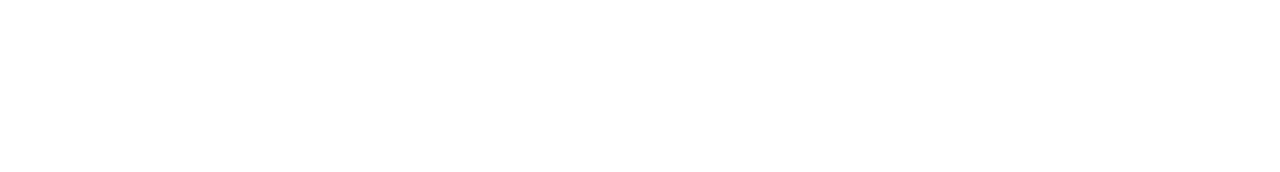
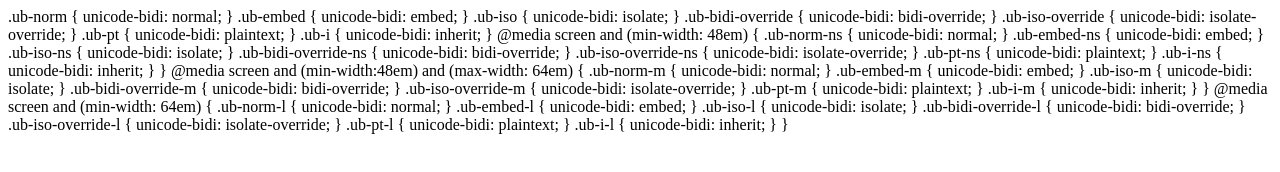
Before and after one commit to mrmrs/css-unicode-bidi, a website: page index.html in a window 1280 px wide. Drawn offline with Linux system fonts and the light colour scheme.

Commit message:
Adding css contents to html file for documentation

```diff
--- a/index.html
+++ b/index.html
@@ -12,5 +12,43 @@
     <link rel="stylesheet" href="unicode-bidi.css">
   </head>
   <body>
-  </body>
+.ub-norm {          unicode-bidi: normal; }
+.ub-embed {         unicode-bidi: embed; }
+.ub-iso {           unicode-bidi: isolate; }
+.ub-bidi-override { unicode-bidi: bidi-override; }
+.ub-iso-override {  unicode-bidi: isolate-override; }
+.ub-pt {            unicode-bidi: plaintext; }
+.ub-i {             unicode-bidi: inherit; }
+
+@media screen and (min-width: 48em) {
+.ub-norm-ns {          unicode-bidi: normal; }
+.ub-embed-ns {         unicode-bidi: embed; }
+.ub-iso-ns {           unicode-bidi: isolate; }
+.ub-bidi-override-ns { unicode-bidi: bidi-override; }
+.ub-iso-override-ns {  unicode-bidi: isolate-override; }
+.ub-pt-ns {            unicode-bidi: plaintext; }
+.ub-i-ns {             unicode-bidi: inherit; }
+}
+
+@media screen and (min-width:48em) and (max-width: 64em) {
+.ub-norm-m {          unicode-bidi: normal; }
+.ub-embed-m {         unicode-bidi: embed; }
+.ub-iso-m {           unicode-bidi: isolate; }
+.ub-bidi-override-m { unicode-bidi: bidi-override; }
+.ub-iso-override-m {  unicode-bidi: isolate-override; }
+.ub-pt-m {            unicode-bidi: plaintext; }
+.ub-i-m {             unicode-bidi: inherit; }
+}
+
+@media screen and (min-width: 64em) {
+.ub-norm-l {          unicode-bidi: normal; }
+.ub-embed-l {         unicode-bidi: embed; }
+.ub-iso-l {           unicode-bidi: isolate; }
+.ub-bidi-override-l { unicode-bidi: bidi-override; }
+.ub-iso-override-l {  unicode-bidi: isolate-override; }
+.ub-pt-l {            unicode-bidi: plaintext; }
+.ub-i-l {             unicode-bidi: inherit; }
+}
+
+</body>
 </html>
```
